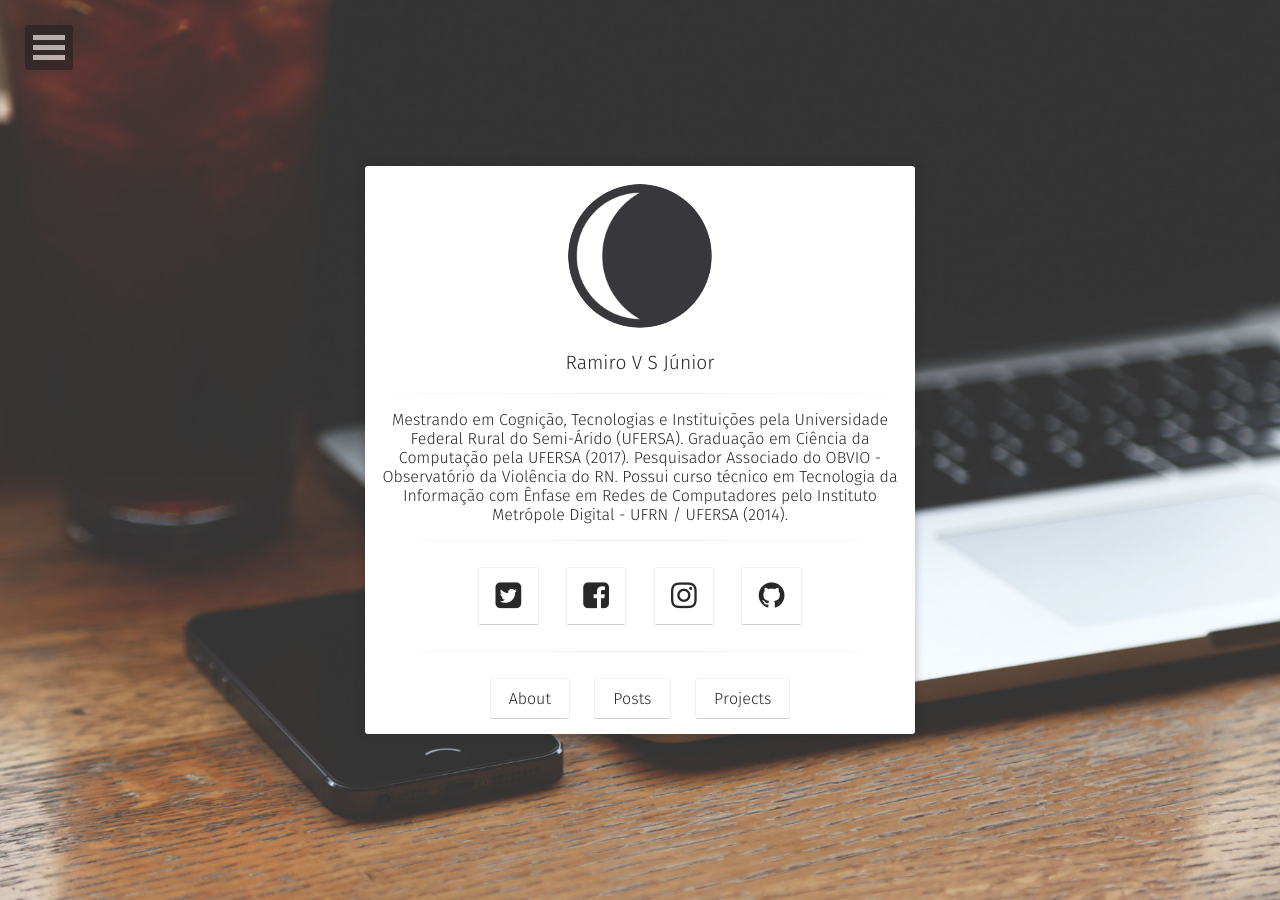
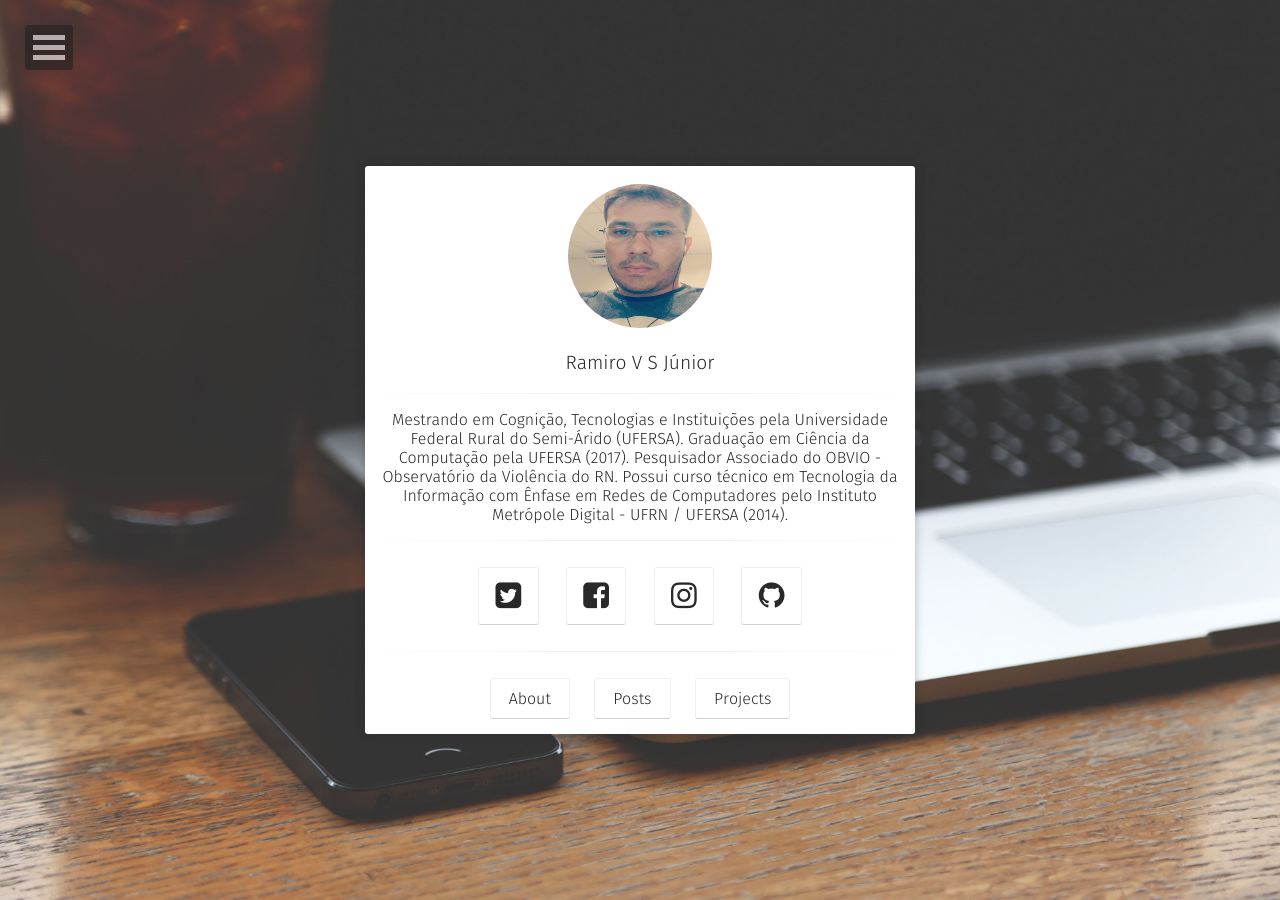
Before and after one commit to ramirovsjunior/ramirovsjunior.github.io, a Jekyll site: the page built from index.html, in a window 1280 px wide. Built offline with Jekyll 4.4.1, drawn with Linux system fonts in a browser that asks for light colours; some web fonts are replaced.

Commit message:
Modificação em _config.yml e assets/img/me.png

```diff
--- a/_config.yml
+++ b/_config.yml
@@ -8,7 +8,7 @@ bio:                'Mestrando em Cognição, Tecnologias e Instituições pela
 description:        "Informações relacionadas à Ciência da Computação, Ciência de Dados e Segurança Pública."
 reading_time:       true
 words_per_minute:   200
-logo:               'assets/img/logo.png'
+logo:               'assets/img/me.png'
 background:         'assets/img/placeholder-big.jpg'
 tiled_bg:           false   # Set this true if you want to tile your background image, otherwise it will be covered
 locale:             en_US
```
Also changed, not shown: assets/img/me.png (added).
